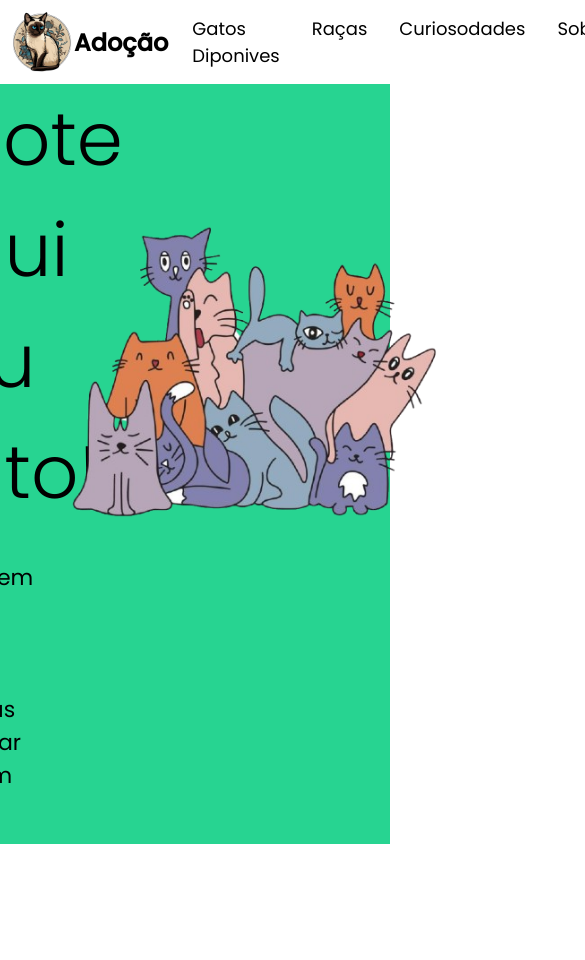
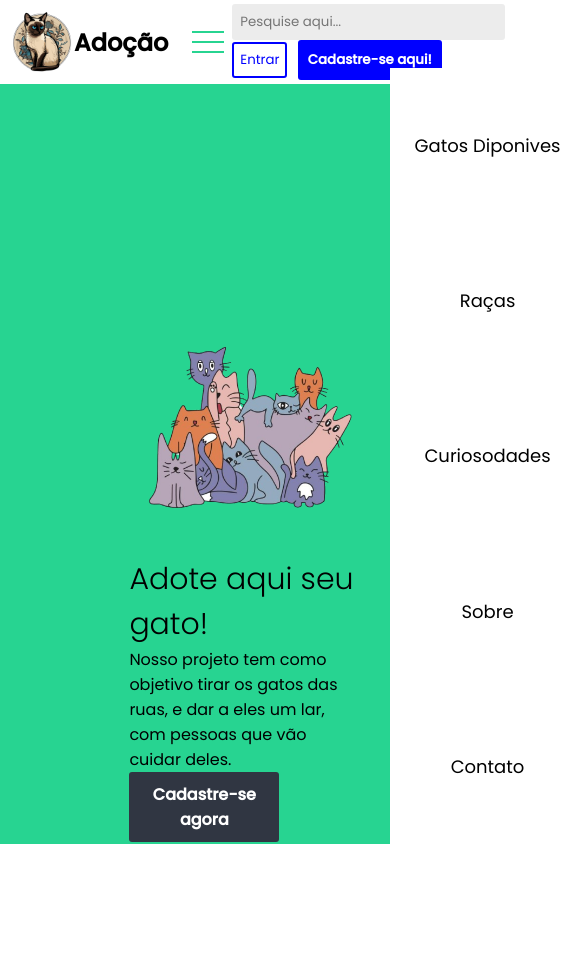
Before and after one commit to MayllanB/Adocao-De-Gatos, a plain HTML site: page index.html in a window 390 px wide. Shown: the top 960 px of the page, 585 px wide, since content can reach past the window. After the commit the page ends 844 px from the top, so only its background shows below. Drawn offline with Linux system fonts and the light colour scheme.

Commit message:
responsivo parte 1

```diff
--- a/index.html
+++ b/index.html
@@ -4,17 +4,25 @@
     <meta http-equiv="X-UA-Compatible" content="IE=edge" />
     <meta name="viewport" content="width=device-width, initial-scale=1.0" />
 
-    <link rel="icon" href="./cat-logo.png">
-    <link rel="stylesheet" href="./style.css" />
+    <link rel="icon" href="./src/img/cat-logo.png">
+    <link rel="stylesheet" href="./src/style/style.css" />
+    <link rel="stylesheet" href="./src/style/media.css">
     <title>Adoção de gatos</title>
   </head>
 
   <body>
     <header>
       <nav class="menu-nav">
-        <img src="./cat-logo.png" alt="logo" class="logo">
+        <img src="./src/img/cat-logo.png" alt="logo" class="logo">
         <span class="text-logo">Adoção</span>
-        <ul>
+
+        <div class="mobile-menu">
+          <div class="line1"></div>
+          <div class="line2"></div>
+          <div class="line3"></div>
+        </div>
+
+        <ul class="menu">
           <li>Gatos Diponives</li>
           <li>Raças</li>
           <li>Curiosodades</li>
@@ -32,6 +40,7 @@
 
     <main>
       <div class="main">
+        <img src="./src/img/cat-screen-removebg-preview.png" alt="varios gatinhos diferentes" class="img">
         <h1>Adote aqui seu gato!</h1>
         <p class="paragrapho">
           <!-- Create custom landing pages with
@@ -43,7 +52,7 @@
         </p>
         <button type="submit" class="enter screen">Cadastre-se agora</button>
       </div>
-      <img src="./cat-screen-removebg-preview.png" alt="varios gatinhos diferentes">
     </main>
+    <script src="./src/js/script.js"></script>
   </body>
 </html>
--- /dev/null
+++ b/src/js/script.js
@@ -0,0 +1,43 @@
+class MobileNavBar {
+    constructor(mobileMenu, navList, navLinks) {
+        this.mobileMenu = document.querySelector(mobileMenu);
+        this.navList = document.querySelector(navList);
+        this.navLinks = document.querySelectorAll(navLinks);
+        this.activeClass ="active";
+
+        this.handleClick = this.handleClick.bind(this);
+    }
+
+    animateLinks(){
+        this.navLinks.forEach((link) => {
+            link.style.animation
+            ? (link.style.animationn = "")
+            : (link.style.animationn = `navLinkFade 0.5s ease forwards 0.3s`)
+
+        })
+    }
+
+    handleClick(){
+        this.navList.classList.toggle(this.activeClass);
+        this.animateLinks();
+    }
+
+    addClickEvent(){
+        this.mobileMenu.addEventListener("click", this.handleClick);
+    }
+
+    init(){
+        if(this.mobileMenu){
+            this.addClickEvent();
+        }
+        return this;
+    }
+}
+
+const mobileNavBar = new MobileNavBar(
+    ".mobile-menu",
+    ".menu",
+    ".menu li",
+);
+
+mobileNavBar.init();
--- /dev/null
+++ b/src/style/media.css
@@ -0,0 +1,83 @@
+.mobile-menu{
+    cursor: pointer;
+    display: none;
+}
+
+.mobile-menu div{
+    width: 32px;
+    height: 2px;
+    background-color: #27d491;
+    margin: 8px;
+}
+
+
+@media(max-width: 1000px) {
+    body{
+        overflow-x: hidden;
+    }
+
+    .menu{
+        position: absolute;
+        top: 8vh;
+        right: 0;
+        width: 50vw;
+        height: 92vh;
+        background-color: #fff;
+        flex-direction: column;
+        align-items: center;
+        justify-content: space-around;
+        transform: translateX(100%);
+        transition: transform 0.3s ease-in;
+    }
+
+    .menu li{
+        margin: 0;
+        opacity: 1;
+    }
+
+    .mobile-menu{
+        display: block;
+    }
+
+    main{
+        padding: 2px;
+    }
+
+    h1{
+        font-size: 30px;
+        width: 250px;
+    }
+
+    p{
+        font-size: 16px;
+        width: 230px;
+    }
+
+    .screen{
+        height: 70px;
+        width: 150px;
+        font-size: 16px;
+        padding: 2px;
+    }
+
+    .img{
+        height: 250px;
+        width: 250px;
+        margin-top: auto;
+    }
+}
+
+.menu.active{
+    transform: translateX(0);
+}
+
+@keyframes navLinkFade{
+    from{
+        opacity: 1;
+        transform: translateX(50px);
+    }
+    to{
+        opacity: 0;
+        transform: translateX(0);
+    }
+}
--- a/style.css
+++ b/src/style/style.css
@@ -38,7 +38,7 @@ header {
 
 }
 
-ul {
+.menu {
     list-style: none;
     display: flex;
 }
```
Also changed, not shown: src/img/cat-logo.png (renamed from cat-logo.png), src/img/cat-screen-removebg-preview.png (renamed from cat-screen-removebg-preview.png).
